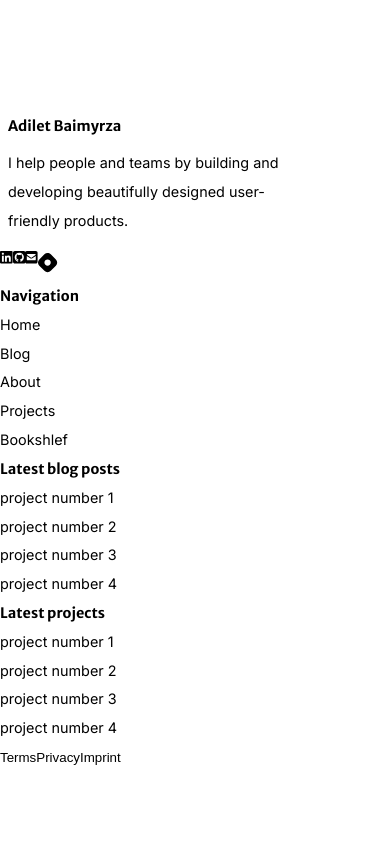
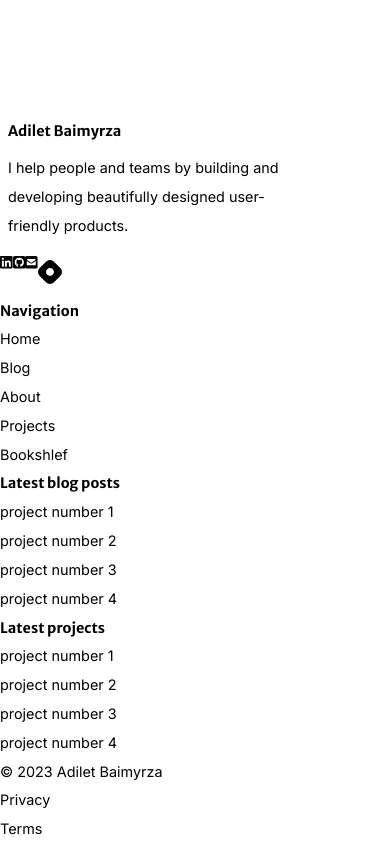
Before and after one commit to adiletbaimyrza/gatsbyjs-portfolio, a Gatsby site: page / in a window 390 px wide. Shown: the part 782-1626 px from the top of the page. Before the commit the page ends 1554 px from the top, so only its background shows below. Built offline with nearby package versions, Linux system fonts and the light colour scheme; Gatsby itself is replaced by a stand-in of ours.

Commit message:
Update footer component and styles

```diff
--- a/src/components/footer/footer.js
+++ b/src/components/footer/footer.js
@@ -10,6 +10,7 @@ import {
   link,
   subItem,
   subContainer,
+  copyright,
 } from './footer.module.css'
 
 const FooterLink = ({ to, children }) => (
@@ -69,9 +70,9 @@ const Footer = () => {
 
       <div className={subFooter}>
         <ul className={subContainer}>
-          <button className={subItem}>Terms</button>
-          <button className={subItem}>Privacy</button>
-          <button className={subItem}>Imprint</button>
+          <div className={copyright}>&#169; 2023 Adilet Baimyrza</div>
+          <div className={subItem}>Privacy</div>
+          <div className={subItem}>Terms</div>
         </ul>
       </div>
     </footer>
--- a/src/components/footer/footer.module.css
+++ b/src/components/footer/footer.module.css
@@ -48,6 +48,15 @@ footer {
 .sub-item:hover {
   text-decoration: underline;
   color: var(--text-on-hover);
+  cursor: pointer;
+}
+
+.sub-item {
+  font-size: 0.9rem;
+}
+
+.copyright {
+  font-size: 0.9rem;
 }
 
 @media screen and (max-width: 600px) {
--- a/src/components/socials/socials.module.css
+++ b/src/components/socials/socials.module.css
@@ -39,4 +39,8 @@
   .socials-item {
     font-size: 1.5rem;
   }
+
+  #hashnode {
+    font-size: 1.5rem;
+  }
 }
--- a/src/components/toggleThemeButton/toggleThemeButton.module.css
+++ b/src/components/toggleThemeButton/toggleThemeButton.module.css
@@ -37,3 +37,9 @@
     scale: 1;
   }
 }
+
+@media screen and (max-width: 600px) {
+  .icon {
+    font-size: 1.5rem;
+  }
+}
```
Also changed, not shown: src/components/seo.js (+7 -0 lines).
